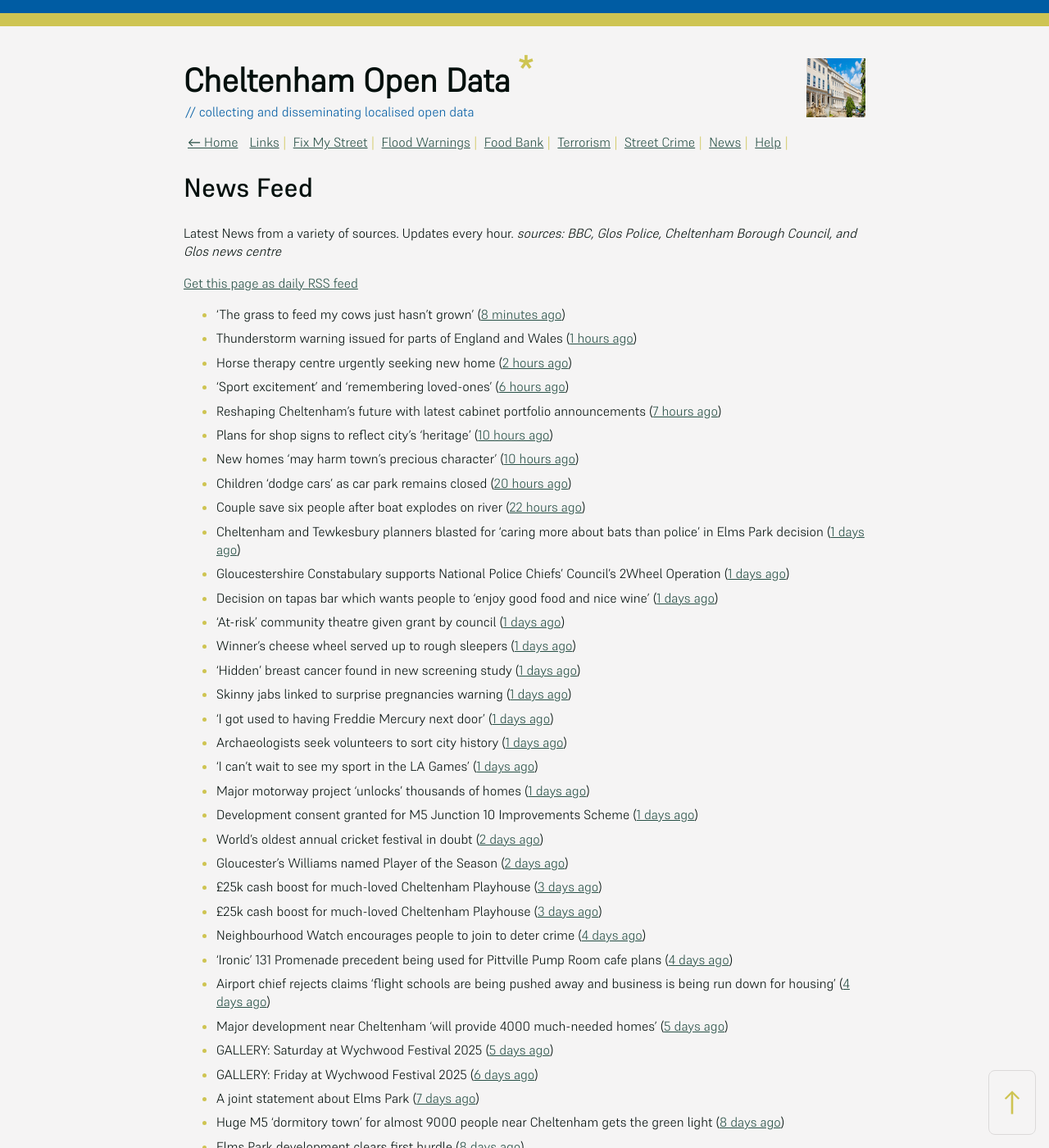
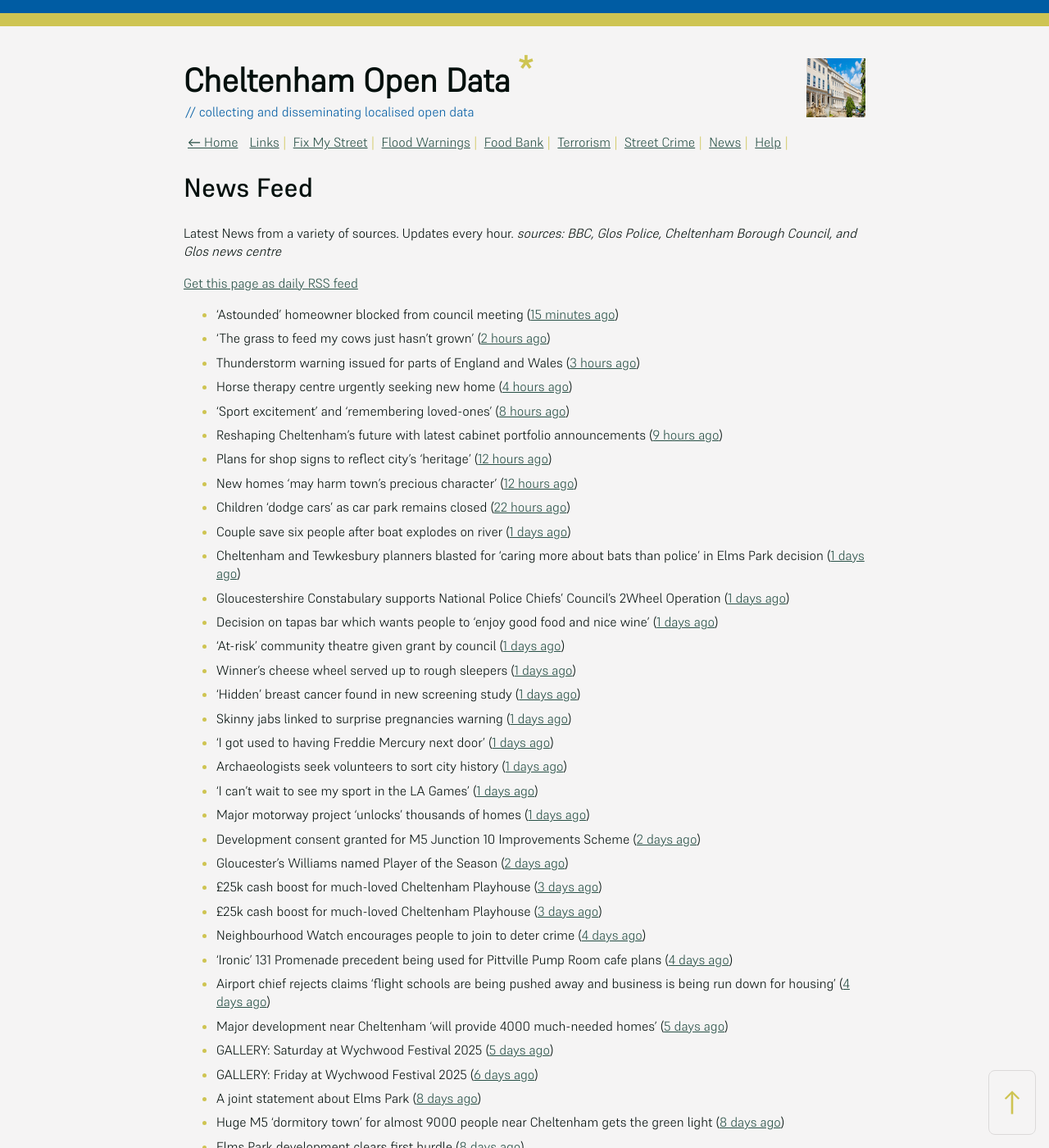
Before and after one commit to mat-0/cheltenham-open-data, a Jekyll site: the page built from _pages/news.md, in a window 1280 px wide and 1400 px high. Shown: the whole window at 82% size. Built offline with Jekyll 4.4.1, drawn with Linux system fonts in a browser that asks for light colours; some of the changed text lies outside the part shown.

Commit message:
Updated 2025-06-06 17:58:15

```diff
--- a/_pages/news.md
+++ b/_pages/news.md
@@ -12,15 +12,16 @@ _sources: BBC, Glos Police, Cheltenham Borough Council, and Glos news centre_
 [Get this page as daily RSS feed](/daily.rss)
 
 <!-- news_marker starts -->
-- 'The grass to feed my cows just hasn't grown' ([8 minutes ago](https://www.bbc.com/news/articles/cr4zp51rk9ro))
-- Thunderstorm warning issued for parts of England and Wales ([1 hours ago](https://www.bbc.com/news/articles/cq851x1y9eqo))
-- Horse therapy centre urgently seeking new home ([2 hours ago](https://www.bbc.com/news/articles/clyqx775r2yo))
-- 'Sport excitement' and 'remembering loved-ones' ([6 hours ago](https://www.bbc.com/news/articles/cly379zl9qwo))
-- Reshaping Cheltenham’s future with latest cabinet portfolio announcements ([7 hours ago](https://www.cheltenham.gov.uk/news/article/3018/reshaping_cheltenhams_future_with_latest_cabinet_portfolio_announcements))
-- Plans for shop signs to reflect city's 'heritage' ([10 hours ago](https://www.bbc.com/news/articles/c77153njmlko))
-- New homes 'may harm town's precious character' ([10 hours ago](https://www.bbc.com/news/articles/c5yxr023e19o))
-- Children 'dodge cars' as car park remains closed ([20 hours ago](https://www.bbc.com/news/articles/c15v3072q04o))
-- Couple save six people after boat explodes on river ([22 hours ago](https://www.bbc.com/news/articles/cq54p798dxlo))
+- 'Astounded' homeowner blocked from council meeting ([15 minutes ago](https://www.bbc.com/news/articles/c5y2zdd83deo))
+- 'The grass to feed my cows just hasn't grown' ([2 hours ago](https://www.bbc.com/news/articles/cr4zp51rk9ro))
+- Thunderstorm warning issued for parts of England and Wales ([3 hours ago](https://www.bbc.com/news/articles/cq851x1y9eqo))
+- Horse therapy centre urgently seeking new home ([4 hours ago](https://www.bbc.com/news/articles/clyqx775r2yo))
+- 'Sport excitement' and 'remembering loved-ones' ([8 hours ago](https://www.bbc.com/news/articles/cly379zl9qwo))
+- Reshaping Cheltenham’s future with latest cabinet portfolio announcements ([9 hours ago](https://www.cheltenham.gov.uk/news/article/3018/reshaping_cheltenhams_future_with_latest_cabinet_portfolio_announcements))
+- Plans for shop signs to reflect city's 'heritage' ([12 hours ago](https://www.bbc.com/news/articles/c77153njmlko))
+- New homes 'may harm town's precious character' ([12 hours ago](https://www.bbc.com/news/articles/c5yxr023e19o))
+- Children 'dodge cars' as car park remains closed ([22 hours ago](https://www.bbc.com/news/articles/c15v3072q04o))
+- Couple save six people after boat explodes on river ([1 days ago](https://www.bbc.com/news/articles/cq54p798dxlo))
 - Cheltenham and Tewkesbury planners blasted for ‘caring more about bats than police’ in Elms Park decision ([1 days ago](https://gloucesternewscentre.co.uk/cheltenham-and-tewkesbury-planners-blasted-for-caring-more-about-bats-than-police-in-elms-park-decision/))
 - Gloucestershire Constabulary supports National Police Chiefs’ Council’s 2Wheel Operation ([1 days ago](https://gloucesternewscentre.co.uk/gloucestershire-constabulary-supports-national-police-chiefs-councils-2wheel-operation/))
 - Decision on tapas bar which wants people to ‘enjoy good food and nice wine’ ([1 days ago](https://gloucesternewscentre.co.uk/decision-on-tapas-bar-which-wants-people-to-enjoy-good-food-and-nice-wine/))
@@ -32,8 +33,7 @@ _sources: BBC, Glos Police, Cheltenham Borough Council, and Glos news centre_
 - Archaeologists seek volunteers to sort city history ([1 days ago](https://www.bbc.com/news/articles/cgj8z5vj2n4o))
 - 'I can't wait to see my sport in the LA Games' ([1 days ago](https://www.bbc.com/news/articles/cjdz8yyl92ro))
 - Major motorway project 'unlocks' thousands of homes ([1 days ago](https://www.bbc.com/news/articles/cvgnz6eyr22o))
-- Development consent granted for M5 Junction 10 Improvements Scheme ([1 days ago](https://gloucesternewscentre.co.uk/development-consent-granted-for-m5-junction-10-improvements-scheme/))
-- World's oldest annual cricket festival in doubt ([2 days ago](https://www.bbc.com/news/articles/cvgvlx1ve79o))
+- Development consent granted for M5 Junction 10 Improvements Scheme ([2 days ago](https://gloucesternewscentre.co.uk/development-consent-granted-for-m5-junction-10-improvements-scheme/))
 - Gloucester's Williams named Player of the Season ([2 days ago](https://www.bbc.com/sport/rugby-union/articles/c1kvr1gerj3o))
 - £25k cash boost for much-loved Cheltenham Playhouse ([3 days ago](https://gloucesternewscentre.co.uk/25k-cash-boost-for-much-loved-cheltenham-playhouse/))
 - £25k cash boost for much-loved Cheltenham Playhouse ([3 days ago](https://www.cheltenham.gov.uk/news/article/3017/25k_cash_boost_for_much-loved_cheltenham_playhouse))
@@ -43,14 +43,14 @@ _sources: BBC, Glos Police, Cheltenham Borough Council, and Glos news centre_
 - Major development near Cheltenham ‘will provide 4000 much-needed homes’ ([5 days ago](https://gloucesternewscentre.co.uk/major-development-near-cheltenham-will-provide-4000-much-needed-homes/))
 - GALLERY: Saturday at Wychwood Festival 2025 ([5 days ago](https://gloucesternewscentre.co.uk/gallery-saturday-at-wychwood-festival-2025/))
 - GALLERY: Friday at Wychwood Festival 2025 ([6 days ago](https://gloucesternewscentre.co.uk/gallery-friday-at-wychwood-festival-2025/))
-- A joint statement about Elms Park ([7 days ago](https://www.cheltenham.gov.uk/news/article/3015/a_joint_statement_about_elms_park))
+- A joint statement about Elms Park ([8 days ago](https://www.cheltenham.gov.uk/news/article/3015/a_joint_statement_about_elms_park))
 - Huge M5 ‘dormitory town’ for almost 9000 people near Cheltenham gets the green light ([8 days ago](https://gloucesternewscentre.co.uk/huge-m5-dormitory-town-for-almost-9000-people-near-cheltenham-gets-the-green-light/))
 - Elms Park development clears first hurdle ([8 days ago](https://gloucesternewscentre.co.uk/elms-park-development-clears-first-hurdle/))
-- Fears people ‘lose right to BBQ in the sun’ as roof will ‘overshadow’ gardens ([13 days ago](https://gloucesternewscentre.co.uk/fears-people-lose-right-to-bbq-in-the-sun-as-roof-will-overshadow-gardens/))
-- Fears 4115 homes near M5 will have ‘disastrous’ effect on area as seven villages fight scheme ([13 days ago](https://gloucesternewscentre.co.uk/fears-4115-homes-near-m5-will-have-disastrous-effect-on-area-as-seven-villages-fight-scheme/))
-- Man arrested on suspicion of burglary in Cheltenham following chase by police ([13 days ago](https://gloucesternewscentre.co.uk/man-arrested-on-suspicion-of-burglary-in-cheltenham-following-chase-by-police/))
-- ‘Abominating’ school building approved despite fears it will ‘loom over’ homes ([13 days ago](https://gloucesternewscentre.co.uk/abominating-school-building-approved-despite-fears-it-will-loom-over-homes/))
-- Man who spat in face of officer who helped rescue him from fire is jailed ([13 days ago](https://gloucesternewscentre.co.uk/man-who-spat-in-face-of-officer-who-helped-rescue-him-from-fire-is-jailed/))
+- Fears people ‘lose right to BBQ in the sun’ as roof will ‘overshadow’ gardens ([14 days ago](https://gloucesternewscentre.co.uk/fears-people-lose-right-to-bbq-in-the-sun-as-roof-will-overshadow-gardens/))
+- Fears 4115 homes near M5 will have ‘disastrous’ effect on area as seven villages fight scheme ([14 days ago](https://gloucesternewscentre.co.uk/fears-4115-homes-near-m5-will-have-disastrous-effect-on-area-as-seven-villages-fight-scheme/))
+- Man arrested on suspicion of burglary in Cheltenham following chase by police ([14 days ago](https://gloucesternewscentre.co.uk/man-arrested-on-suspicion-of-burglary-in-cheltenham-following-chase-by-police/))
+- ‘Abominating’ school building approved despite fears it will ‘loom over’ homes ([14 days ago](https://gloucesternewscentre.co.uk/abominating-school-building-approved-despite-fears-it-will-loom-over-homes/))
+- Man who spat in face of officer who helped rescue him from fire is jailed ([14 days ago](https://gloucesternewscentre.co.uk/man-who-spat-in-face-of-officer-who-helped-rescue-him-from-fire-is-jailed/))
 - Luxury spa hotel could be the future for iconic Municipal Offices ([15 days ago](https://gloucesternewscentre.co.uk/luxury-spa-hotel-could-be-the-future-for-iconic-municipal-offices/))
 - Luxury spa hotel could be the future for iconic Municipal Offices as preferred bidder is selected ([15 days ago](https://www.cheltenham.gov.uk/news/article/3014/luxury_spa_hotel_could_be_the_future_for_iconic_municipal_offices_as_preferred_bidder_is_selected))
 - Liberal Democrat Lisa Spivey elected as County Council’s first female leader ([16 days ago](https://gloucesternewscentre.co.uk/liberal-democrat-lisa-spivey-elected-as-county-councils-first-female-leader/))
@@ -59,7 +59,7 @@ _sources: BBC, Glos Police, Cheltenham Borough Council, and Glos news centre_
 - Cheltenham: Spring bank holiday waste and recycling collections ([17 days ago](https://gloucesternewscentre.co.uk/cheltenham-spring-bank-holiday-waste-and-recycling-collections/))
 - Spring bank holiday waste and recycling collections ([17 days ago](https://www.cheltenham.gov.uk/news/article/3013/spring_bank_holiday_waste_and_recycling_collections))
 - Cheltenham McDonald’s bid sparks fears loitering, crime and traffic will spike as decision due ([18 days ago](https://gloucesternewscentre.co.uk/cheltenham-mcdonalds-bid-sparks-fears-loitering-crime-and-traffic-will-spike-as-decision-due/))
-- Cheltenham’s Golden Valley plans near GCHQ unveiled at flagship cyber security event ([20 days ago](https://gloucesternewscentre.co.uk/cheltenhams-golden-valley-plans-near-gchq-unveiled-at-flagship-cyber-security-event/))
+- Cheltenham’s Golden Valley plans near GCHQ unveiled at flagship cyber security event ([21 days ago](https://gloucesternewscentre.co.uk/cheltenhams-golden-valley-plans-near-gchq-unveiled-at-flagship-cyber-security-event/))
 - HBD unveils phase two plans for Golden Valley at Cyber UK ([22 days ago](https://www.cheltenham.gov.uk/news/article/3012/hbd_unveils_phase_two_plans_for_golden_valley_at_cyber_uk))
 - Golden Valley social value promise will deliver real value to communities ([22 days ago](https://www.cheltenham.gov.uk/news/article/3011/golden_valley_social_value_promise_will_deliver_real_value_to_communities))
 - Upcoming grant and further support to help local business cut their carbon emissions ([23 days ago](https://www.cheltenham.gov.uk/news/article/3010/upcoming_grant_and_further_support_to_help_local_business_cut_their_carbon_emissions))
```
Also changed, not shown: _data/flood.json (+4 -4 lines), _pages/fix-my-street.md (+2 -2 lines), index.md (+5 -5 lines).
